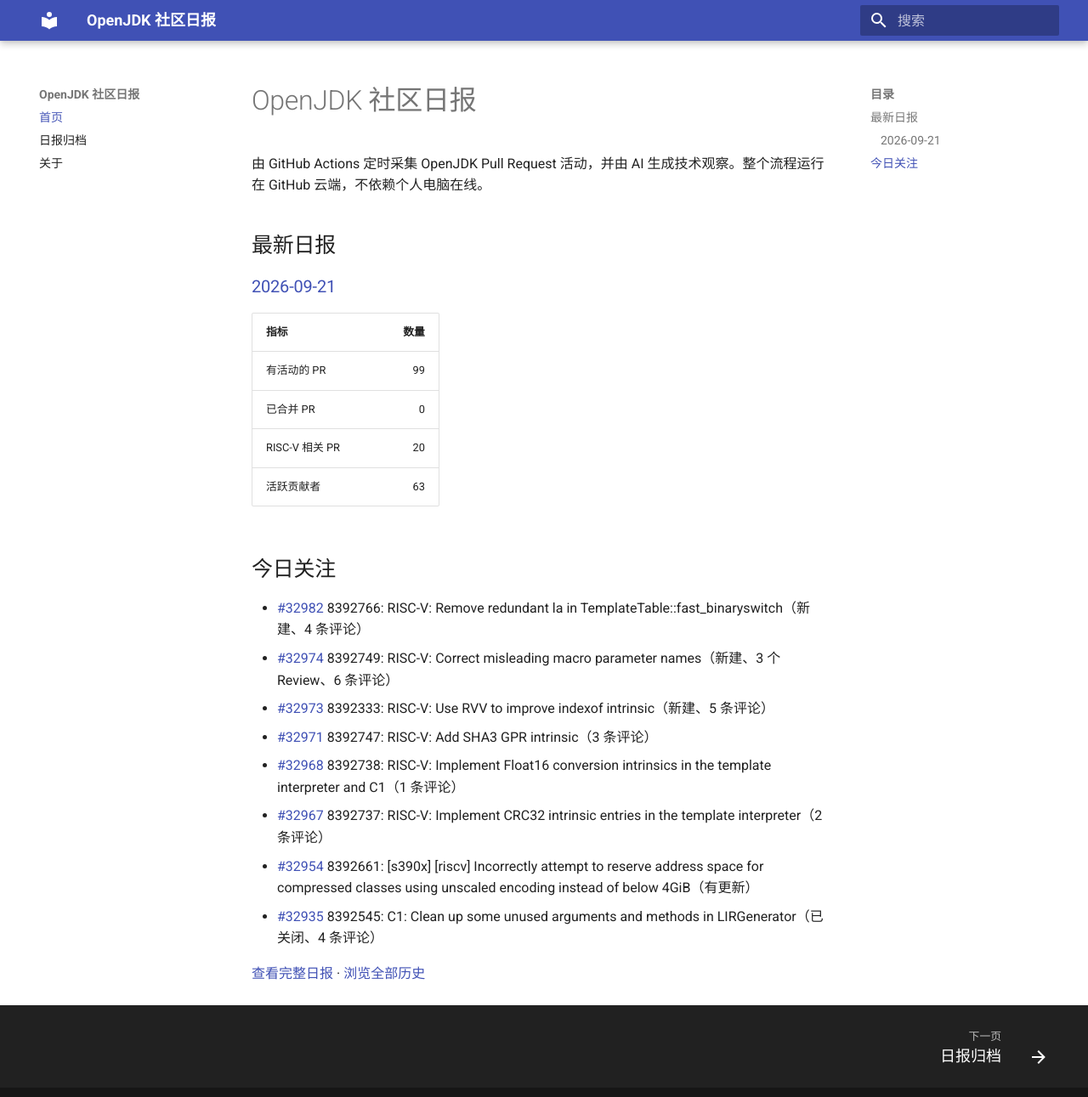
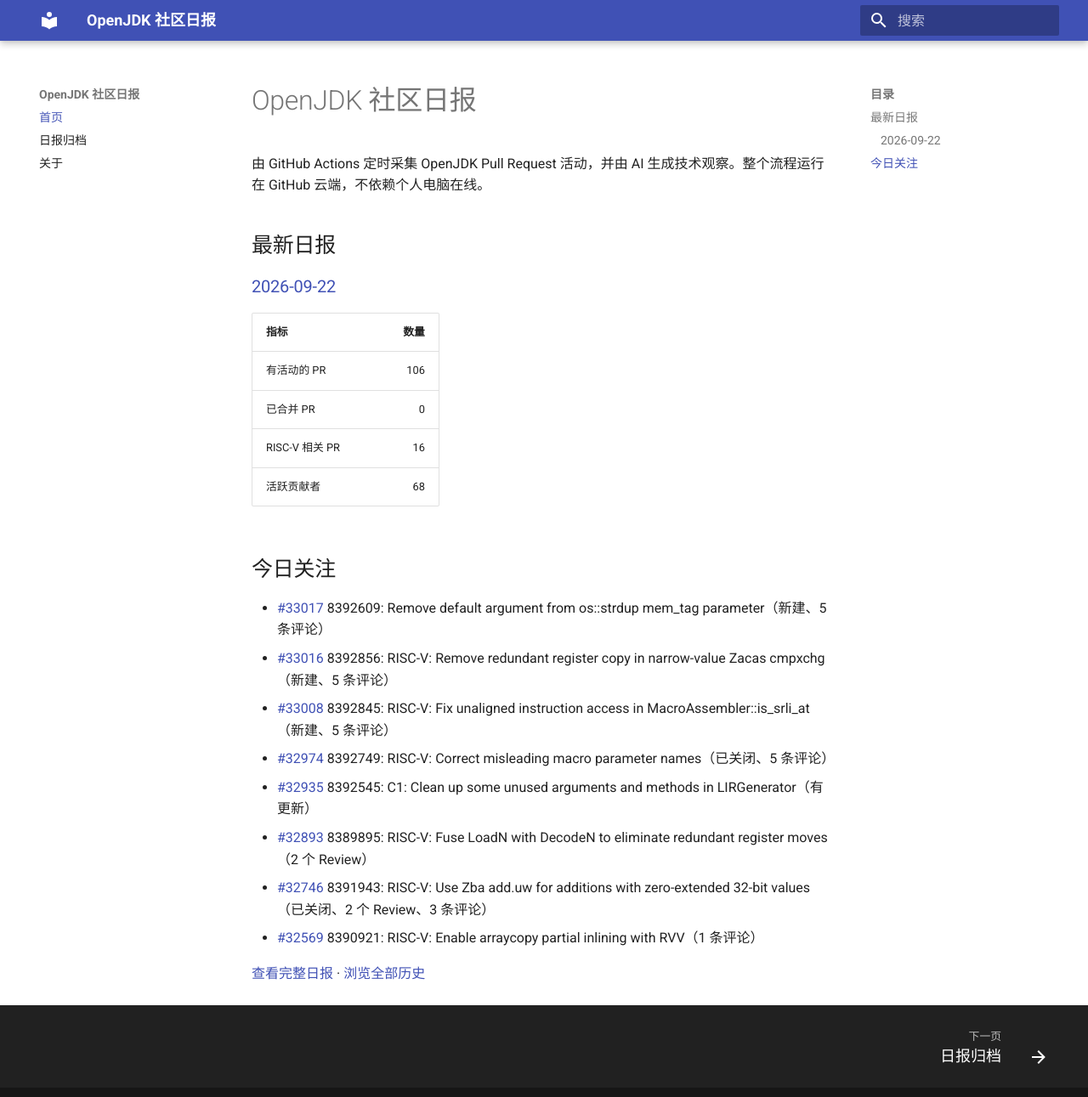
Before and after one commit to DingliZhang/openjdk-daily, an MkDocs documentation site: the page built from docs/index.md, in a window 1280 px wide and 1304 px high. Shown: the top 1291 px of the window at 85% size. Built offline with MkDocs 1.6.1 and Material for MkDocs 9.7.7, drawn with Linux system fonts in a browser that asks for light colours.

Commit message:
report: add OpenJDK daily report

```diff
--- a/docs/index.md
+++ b/docs/index.md
@@ -4,24 +4,24 @@
 
 ## 最新日报
 
-### [2026-09-21](reports/2026/2026-09-21.md)
+### [2026-09-22](reports/2026/2026-09-22.md)
 
 | 指标 | 数量 |
 |---|---:|
-| 有活动的 PR | 99 |
+| 有活动的 PR | 106 |
 | 已合并 PR | 0 |
-| RISC-V 相关 PR | 20 |
-| 活跃贡献者 | 63 |
+| RISC-V 相关 PR | 16 |
+| 活跃贡献者 | 68 |
 
 ## 今日关注
 
-- [#32982](https://github.com/openjdk/jdk/pull/32982) 8392766: RISC-V: Remove redundant la in TemplateTable::fast_binaryswitch（新建、4 条评论）
-- [#32974](https://github.com/openjdk/jdk/pull/32974) 8392749: RISC-V: Correct misleading macro parameter names（新建、3 个 Review、6 条评论）
-- [#32973](https://github.com/openjdk/jdk/pull/32973) 8392333: RISC-V: Use RVV to improve indexof intrinsic（新建、5 条评论）
-- [#32971](https://github.com/openjdk/jdk/pull/32971) 8392747: RISC-V: Add SHA3 GPR intrinsic（3 条评论）
-- [#32968](https://github.com/openjdk/jdk/pull/32968) 8392738: RISC-V: Implement Float16 conversion intrinsics in the template interpreter and C1（1 条评论）
-- [#32967](https://github.com/openjdk/jdk/pull/32967) 8392737: RISC-V: Implement CRC32 intrinsic entries in the template interpreter（2 条评论）
-- [#32954](https://github.com/openjdk/jdk/pull/32954) 8392661: [s390x] [riscv] Incorrectly attempt to reserve address space for compressed classes using unscaled encoding instead of below 4GiB（有更新）
-- [#32935](https://github.com/openjdk/jdk/pull/32935) 8392545: C1: Clean up some unused arguments and methods in LIRGenerator（已关闭、4 条评论）
+- [#33017](https://github.com/openjdk/jdk/pull/33017) 8392609: Remove default argument from os::strdup mem_tag parameter（新建、5 条评论）
+- [#33016](https://github.com/openjdk/jdk/pull/33016) 8392856: RISC-V: Remove redundant register copy in narrow-value Zacas cmpxchg（新建、5 条评论）
+- [#33008](https://github.com/openjdk/jdk/pull/33008) 8392845: RISC-V: Fix unaligned instruction access in MacroAssembler::is_srli_at（新建、5 条评论）
+- [#32974](https://github.com/openjdk/jdk/pull/32974) 8392749: RISC-V: Correct misleading macro parameter names（已关闭、5 条评论）
+- [#32935](https://github.com/openjdk/jdk/pull/32935) 8392545: C1: Clean up some unused arguments and methods in LIRGenerator（有更新）
+- [#32893](https://github.com/openjdk/jdk/pull/32893) 8389895: RISC-V: Fuse LoadN with DecodeN to eliminate redundant register moves（2 个 Review）
+- [#32746](https://github.com/openjdk/jdk/pull/32746) 8391943: RISC-V: Use Zba add.uw for additions with zero-extended 32-bit values（已关闭、2 个 Review、3 条评论）
+- [#32569](https://github.com/openjdk/jdk/pull/32569) 8390921: RISC-V: Enable arraycopy partial inlining with RVV（1 条评论）
 
-[查看完整日报](reports/2026/2026-09-21.md) · [浏览全部历史](reports/index.md)
+[查看完整日报](reports/2026/2026-09-22.md) · [浏览全部历史](reports/index.md)
```
Also changed, not shown: docs/reports/2026/2026-09-22.md (added, +229 -0 lines), docs/reports/index.md (+2 -1 lines), 2 other files.
